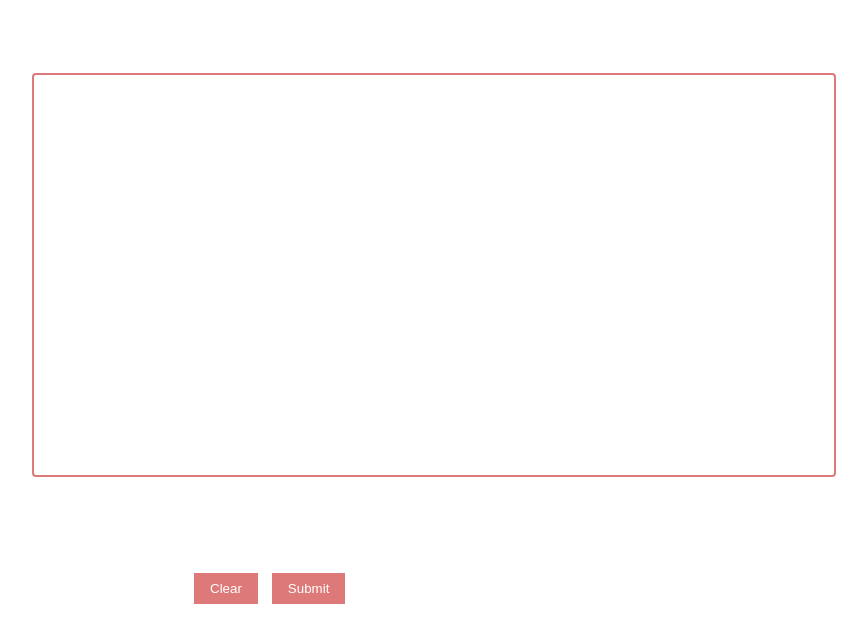
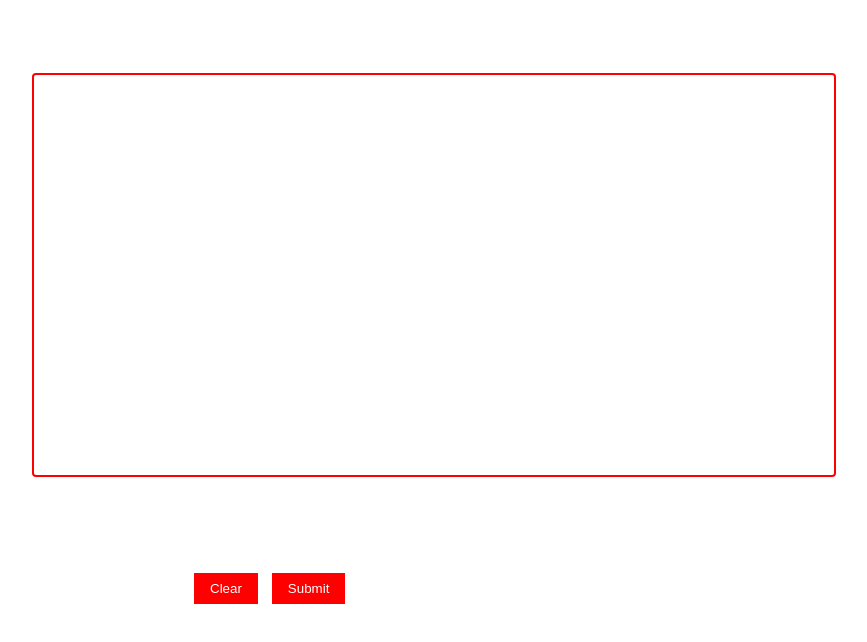
Before and after one commit to srujan0404/Signature-Pad, a plain HTML site: page index.html in a window 1280 px wide. Shown: the part 138-780 px from the top of the page, without its empty margins (206-1073 px from the left). Drawn offline with Linux system fonts and the light colour scheme.

Commit message:
changes in style.css

```diff
--- a/style.css
+++ b/style.css
@@ -54,7 +54,7 @@ a {
 }
 
 :root {
-    --primary-color: rgb(222, 121, 121);
+    --primary-color: rgb(255, 0, 0);
 }
 
 .btn-group button,
```
